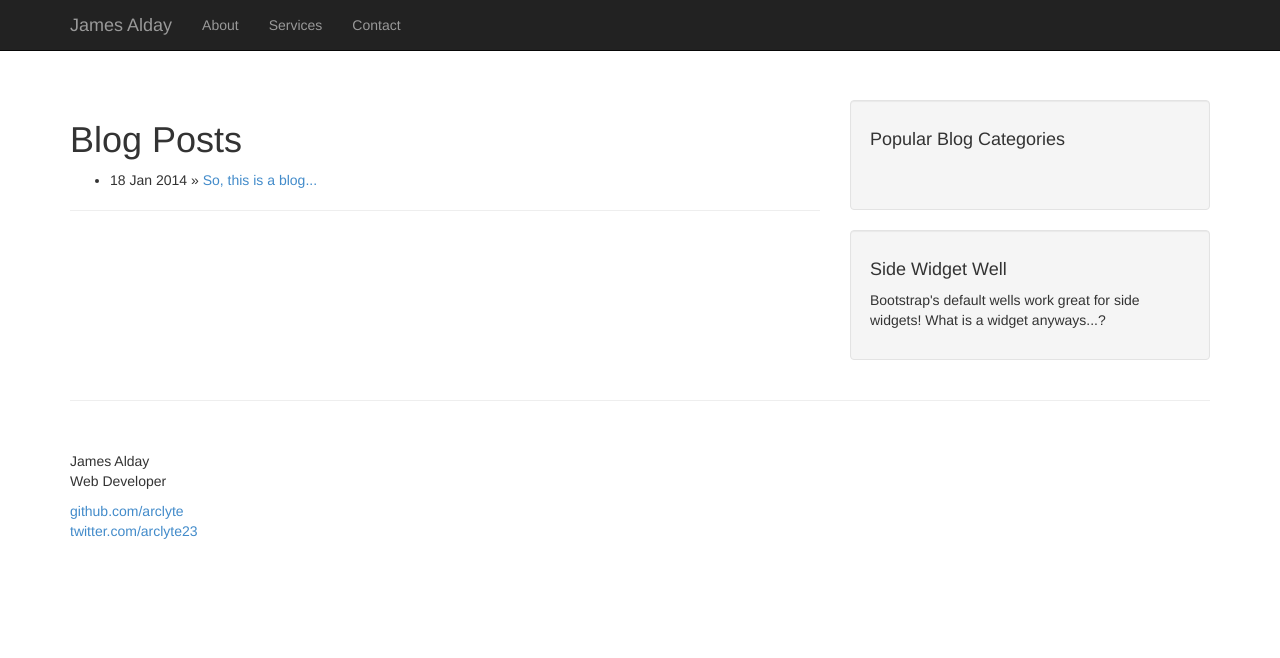
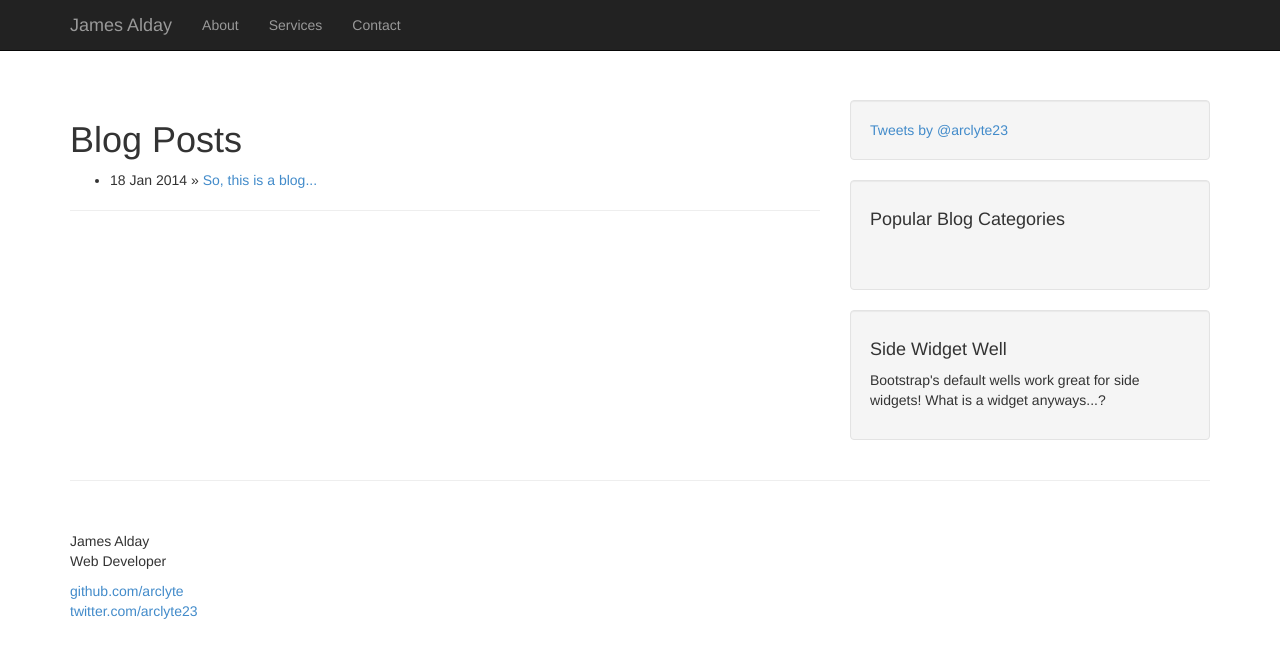
Before and after one commit to arclyte/arclyte.github.io, a Jekyll site: the page built from index.html, in a window 1280 px wide. Shown: the top 658 px of the page. Built offline with Jekyll 4.4.1, drawn with Linux system fonts in a browser that asks for light colours; Markdown is read by kramdown in place of the engine named in the settings; comment, search, counter and statistics services are not loaded.

Commit message:
insert twitter widget because my twitter feed is so000 interesting

```diff
--- a/_layouts/default.html
+++ b/_layouts/default.html
@@ -71,6 +71,10 @@
 
 			<div class="col-lg-4">
 				<div class="well">
+					<a class="twitter-timeline" data-dnt="true" href="https://twitter.com/arclyte23" data-widget-id="424698835890225152">Tweets by @arclyte23</a>
+<script>!function(d,s,id){var js,fjs=d.getElementsByTagName(s)[0],p=/^http:/.test(d.location)?'http':'https';if(!d.getElementById(id)){js=d.createElement(s);js.id=id;js.src=p+"://platform.twitter.com/widgets.js";fjs.parentNode.insertBefore(js,fjs);}}(document,"script","twitter-wjs");</script>
+				</div>
+				<div class="well">
 					<h4>Popular Blog Categories</h4>
 					<div class="row">
 						<div class="col-lg-6">
```
